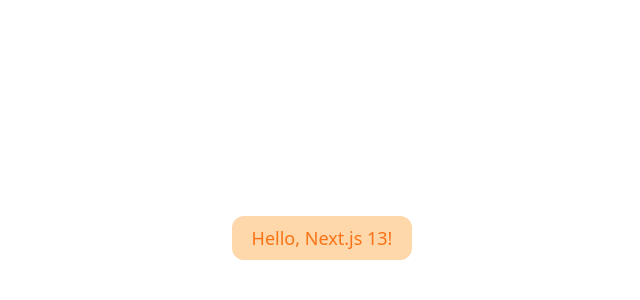
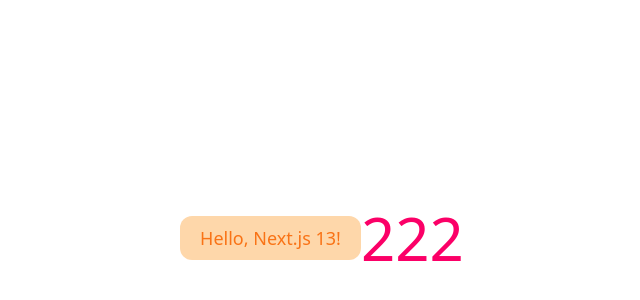
Before and after one commit to nico1988/nextjs13-starter, a Next.js app: page / in a window 1280 px wide. Shown: the part 162-462 px from the top of the page, without its empty margins (318-958 px from the left). Built offline with nearby package versions, Linux system fonts and the light colour scheme.

Commit message:
feat: change prettier config

```diff
--- a/app/page.tsx
+++ b/app/page.tsx
@@ -1,16 +1,17 @@
 import { ThemeProvider } from 'next-themes';
 
-const Index = () => {
+function Index() {
   return (
     <div className="flex items-center justify-center h-screen">
       <button className="rounded-xl px-5 py-2 bg-orange-200 text-orange-500 text-lg font-medium hover:bg-orange-300 active:bg-orange-200 active:scale-95 duration-300">
         Hello, Next.js 13!
       </button>
 
-      <div className=''>
+      <div className="text-6xl text-[#fb0067]">
+        222
       </div>
     </div>
   );
-};
+}
 
 export default Index;
```
Also changed, not shown: package.json (+6 -1 lines), .eslintrc.json, 2 other files (tests, documents, lock files or other folders).
